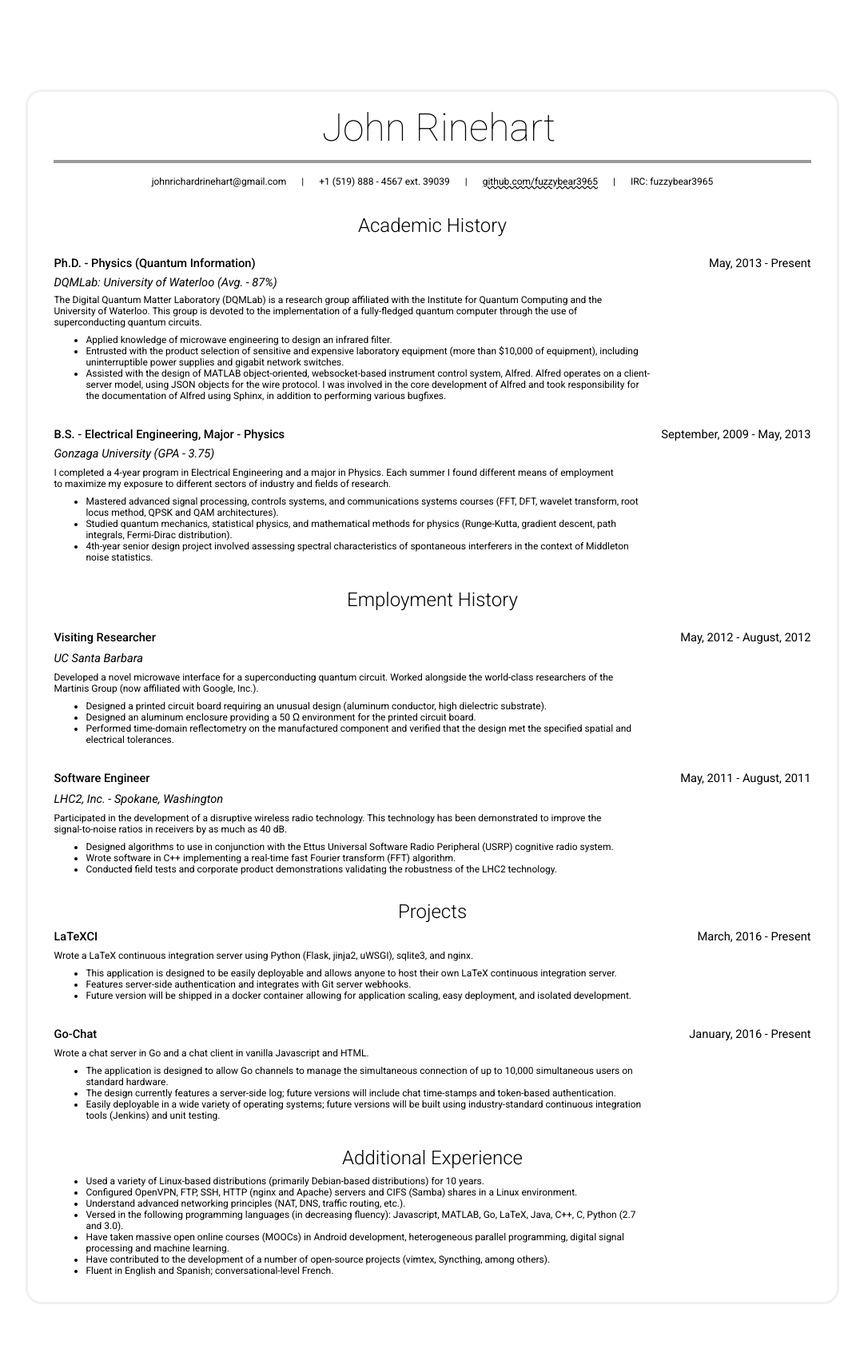
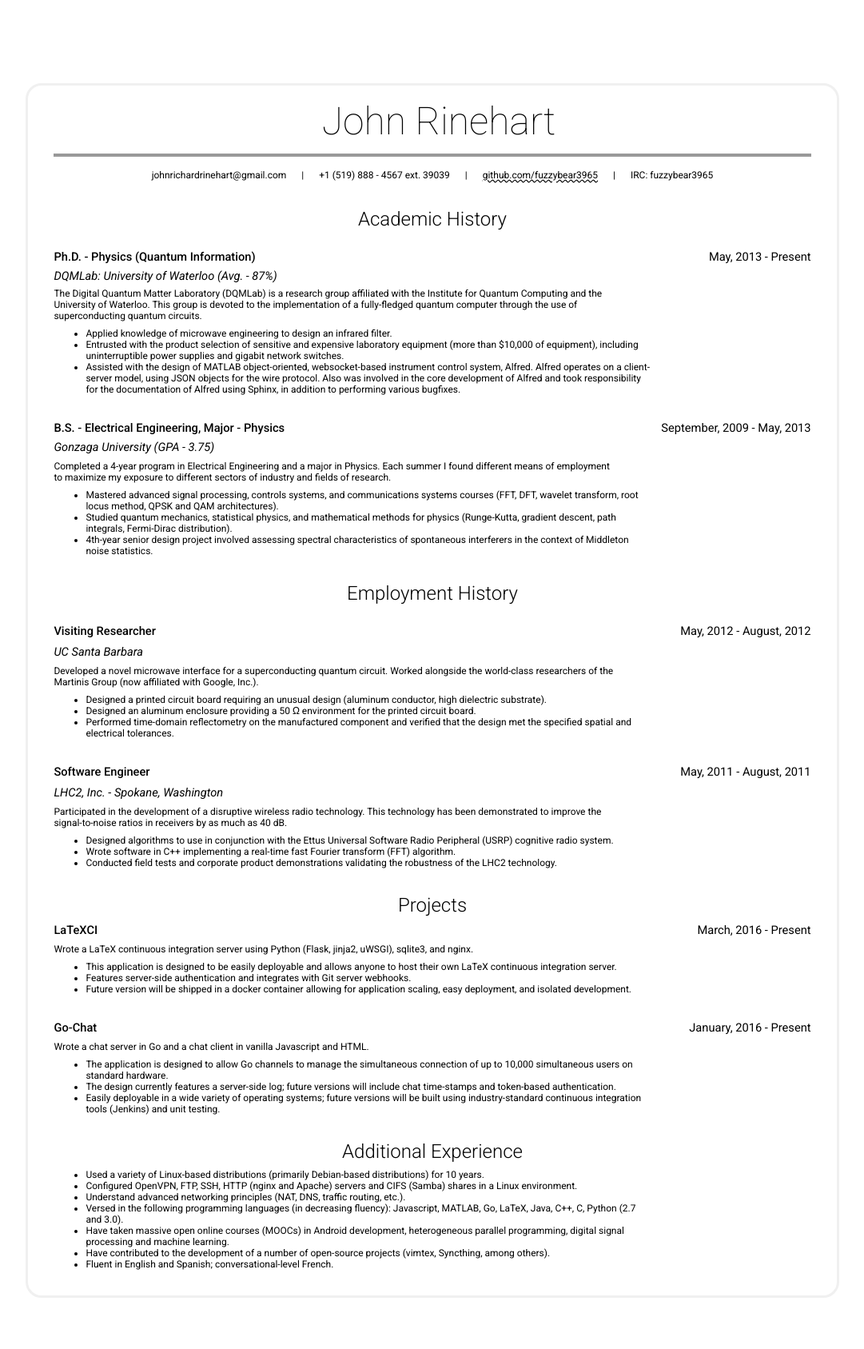
Before and after one commit to johnrichardrinehart/website, a Jekyll site: the page resume.html, which Jekyll copies as it is, in a window 1280 px wide. Shown: the whole page at 80% size, without its empty margins (99-1180 px from the left). Built offline with Jekyll 4.4.1, drawn with Linux system fonts in a browser that asks for light colours; before the commit the page ends 1631 px from its top, so only the background shows below that.

Commit message:
included material-design-icon font; gave resume bottom margin; removed first-person from resume.

```diff
--- a/_includes/head.html
+++ b/_includes/head.html
@@ -12,9 +12,9 @@
 {% if page.layout == 'post' %}
 <link rel="stylesheet" type="text/css"
 href="/css/post.css">
-<!-- <link
+<link
 href="https://fonts.googleapis.com/icon?family=Material+Icons"
-rel="stylesheet"> -->
+rel="stylesheet">
 <link href="/google-res/icon.css" rel="stylesheet">
 
 {% endif %}
--- a/resume.css
+++ b/resume.css
@@ -116,7 +116,7 @@
 }
 
 #resume {
-   margin: 1rem auto; /* top&bottom, left&right */
+   margin: 0rem auto 10rem auto; /* top&bottom, left&right */
    position: relative;
    width: 75%;
    top: 6rem;
--- a/resume.html
+++ b/resume.html
@@ -69,10 +69,10 @@
          uninterruptible power supplies and gigabit network switches. </li> <li>
          Assisted with the design of MATLAB object-oriented, websocket-based
          instrument control system, Alfred. Alfred operates on a client-server
-         model, using JSON objects for the wire protocol. I was involved in the
-         core development of Alfred and took responsibility for the
-         documentation of Alfred using Sphinx, in addition to performing various
-         bugfixes.
+	 model, using JSON objects for the wire protocol. Also was involved in
+	 the core development of Alfred and took responsibility for the
+	 documentation of Alfred using Sphinx, in addition to performing various
+	 bugfixes.
       </ul>
    </div>
 
@@ -95,7 +95,7 @@
    <!-- School 2 Description -->
    <div class="container ">
       <p class="job-desc">
-         I completed a 4-year program in Electrical Engineering and a major in
+         Completed a 4-year program in Electrical Engineering and a major in
          Physics. Each summer I found different means of employment to
          maximize my exposure to different sectors of industry and fields of
          research.
```
